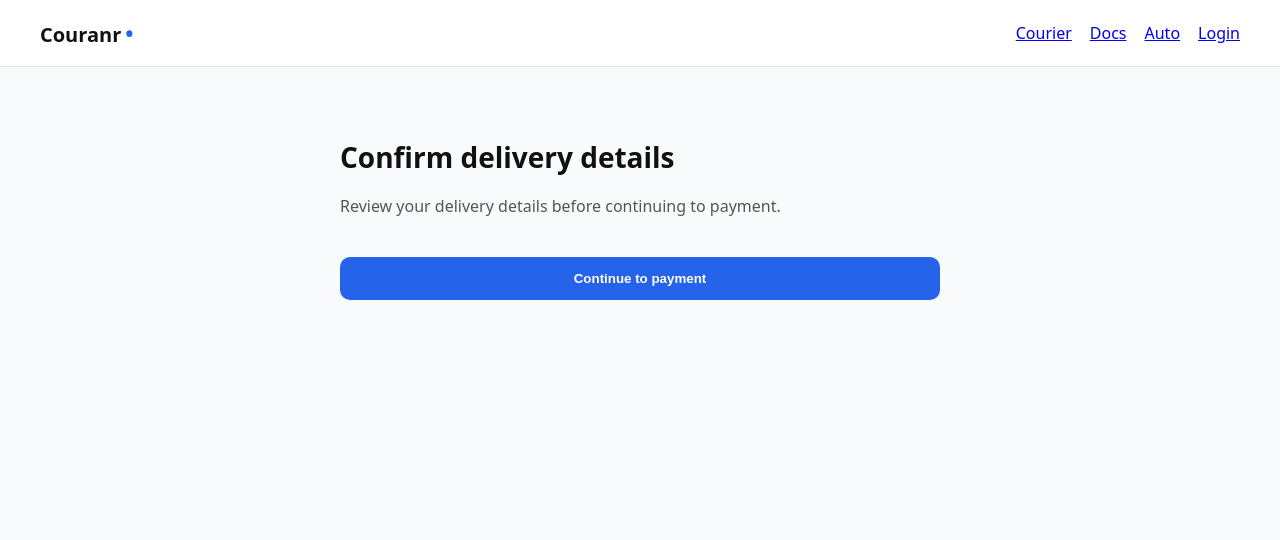
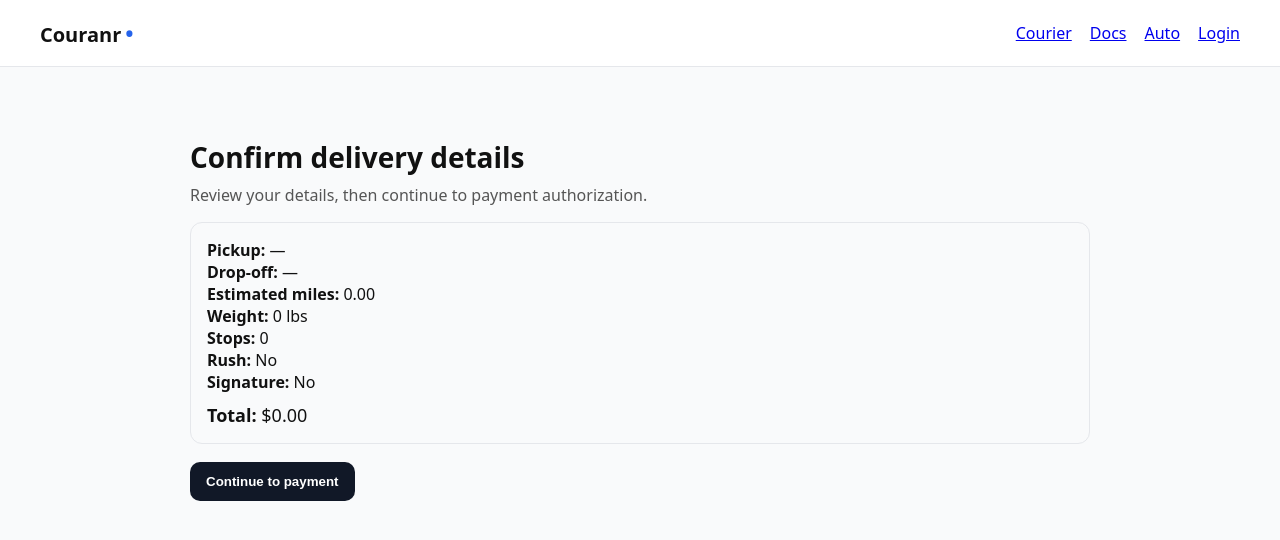
Before and after one commit to kkoly10/couranr-os, a Next.js app: page /courier/checkout in a window 1280 px wide. Shown: the top 540 px of the page. Built offline with nearby package versions, Linux system fonts and the light colour scheme; no server answers.

Commit message:
Update page.tsx

```diff
--- a/app/courier/checkout/page.tsx
+++ b/app/courier/checkout/page.tsx
@@ -1,106 +1,148 @@
 "use client";
 
-export const dynamic = "force-dynamic";
+import { useMemo, useState } from "react";
+import { useRouter, useSearchParams } from "next/navigation";
+import { supabase } from "../../../lib/supabaseClient";
 
-import { useRouter } from "next/navigation";
-import { useState } from "react";
+type CheckoutPayload = {
+  pickupAddress: any;
+  dropoffAddress: any;
+  estimatedMiles: number;
+  weightLbs: number;
+  rush: boolean;
+  signatureRequired: boolean;
+  stops: number;
+  totalCents: number;
+  scheduledAt: string | null;
+};
+
+function num(v: string | null, fallback = 0) {
+  const n = Number(v);
+  return Number.isFinite(n) ? n : fallback;
+}
 
 export default function CourierCheckoutPage() {
   const router = useRouter();
+  const sp = useSearchParams();
+
   const [loading, setLoading] = useState(false);
-  const [error, setError] = useState<string | null>(null);
+  const [err, setErr] = useState<string | null>(null);
 
-  async function proceedToPayment() {
-    try {
+  // Read quote params (your app already passes these in the URL)
+  const price = sp.get("price") ?? "0";
+  const miles = sp.get("miles") ?? "0";
+  const pickup = sp.get("pickup") ?? "";
+  const dropoff = sp.get("dropoff") ?? "";
+  const weight = sp.get("weight") ?? "0";
+  const rush = sp.get("rush") === "1" || sp.get("rush") === "true";
+  const signature = sp.get("signature") === "1" || sp.get("signature") === "true";
+  const stops = sp.get("stops") ?? "0";
+  const scheduledAt = sp.get("scheduledAt"); // optional
+
+  const amountCents = useMemo(() => Math.round(num(price) * 100), [price]);
+
+  // Minimal payload (you can expand this later)
+  const payload: CheckoutPayload = useMemo(
+    () => ({
+      pickupAddress: { address_line: pickup },
+      dropoffAddress: { address_line: dropoff },
+      estimatedMiles: num(miles),
+      weightLbs: num(weight),
+      rush,
+      signatureRequired: signature,
+      stops: num(stops),
+      totalCents: amountCents,
+      scheduledAt: scheduledAt ?? null,
+    }),
+    [pickup, dropoff, miles, weight, rush, signature, stops, amountCents, scheduledAt]
+  );
+
+  async function continueToPayment() {
+    setErr(null);
     setLoading(true);
-      setError(null);
 
-      // NOTE: These values should already exist in your state
-      // Replace with your actual checkout state variables if named differently
-      const payload = {
-        pickupAddress: JSON.parse(
-          decodeURIComponent(
-            new URLSearchParams(window.location.search).get("pickup") || "{}"
-          )
-        ),
-        dropoffAddress: JSON.parse(
-          decodeURIComponent(
-            new URLSearchParams(window.location.search).get("dropoff") || "{}"
-          )
-        ),
-        estimatedMiles: Number(
-          new URLSearchParams(window.location.search).get("miles") || 0
-        ),
-        weightLbs: Number(
-          new URLSearchParams(window.location.search).get("weight") || 0
-        ),
-        rush:
-          new URLSearchParams(window.location.search).get("rush") === "1",
-        signatureRequired:
-          new URLSearchParams(window.location.search).get("signature") === "1",
-        stops: Number(
-          new URLSearchParams(window.location.search).get("stops") || 0
-        ),
-        totalCents: Math.round(
-          Number(
-            new URLSearchParams(window.location.search).get("price") || 0
-          ) * 100
-        ),
-      };
+    // 1) Get session token
+    const { data: sessionRes } = await supabase.auth.getSession();
+    const token = sessionRes.session?.access_token;
 
-      const res = await fetch("/api/delivery/create", {
+    if (!token) {
+      setLoading(false);
+      // API-only enforcement still needs a token, so send user to login
+      router.push(`/login?next=${encodeURIComponent(window.location.pathname + window.location.search)}`);
+      return;
+    }
+
+    // 2) Call API with Bearer token
+    const res = await fetch("/api/delivery/start-checkout", {
       method: "POST",
-        headers: { "Content-Type": "application/json" },
+      headers: {
+        "Content-Type": "application/json",
+        Authorization: `Bearer ${token}`,
+      },
       body: JSON.stringify(payload),
     });
 
     const data = await res.json();
 
     if (!res.ok) {
-        throw new Error(data.error || "Failed to create order");
+      setLoading(false);
+      setErr(data?.error || "Failed to continue to payment");
+      return;
     }
 
-      const { orderId } = data;
+    // 3) Go to payment page with order + clientSecret
+    const qs = new URLSearchParams({
+      orderId: data.orderId,
+      amountCents: String(data.amountCents),
+      clientSecret: data.clientSecret,
+      orderNumber: data.orderNumber,
+    });
 
-      router.push(
-        `/courier/checkout/payment?orderId=${orderId}&price=${
-          payload.totalCents / 100
-        }`
-      );
-    } catch (err: any) {
-      setError(err.message);
     setLoading(false);
-    }
+    router.push(`/courier/checkout/payment?${qs.toString()}`);
   }
 
   return (
-    <div style={{ maxWidth: 600, margin: "0 auto", padding: 24 }}>
-      <h1 style={{ fontSize: 28 }}>Confirm delivery details</h1>
-
-      <p style={{ marginTop: 12, color: "#555" }}>
-        Review your delivery details before continuing to payment.
+    <div style={{ maxWidth: 900, margin: "0 auto", padding: 24 }}>
+      <h1 style={{ fontSize: 28, marginBottom: 8 }}>Confirm delivery details</h1>
+      <p style={{ color: "#555", marginTop: 0 }}>
+        Review your details, then continue to payment authorization.
       </p>
 
-      {error && (
-        <div style={{ color: "red", marginTop: 12 }}>{error}</div>
+      <div style={{ border: "1px solid #e5e7eb", borderRadius: 12, padding: 16, marginTop: 16 }}>
+        <div><strong>Pickup:</strong> {pickup || "—"}</div>
+        <div><strong>Drop-off:</strong> {dropoff || "—"}</div>
+        <div><strong>Estimated miles:</strong> {num(miles).toFixed(2)}</div>
+        <div><strong>Weight:</strong> {num(weight)} lbs</div>
+        <div><strong>Stops:</strong> {num(stops)}</div>
+        <div><strong>Rush:</strong> {rush ? "Yes" : "No"}</div>
+        <div><strong>Signature:</strong> {signature ? "Required" : "No"}</div>
+        <div style={{ marginTop: 10, fontSize: 18 }}>
+          <strong>Total:</strong> ${num(price).toFixed(2)}
+        </div>
+      </div>
+
+      {err && (
+        <div style={{ marginTop: 12, color: "#b91c1c", fontWeight: 600 }}>
+          {err}
+        </div>
       )}
 
       <button
-        onClick={proceedToPayment}
+        onClick={continueToPayment}
         disabled={loading}
         style={{
-          marginTop: 24,
-          padding: "14px 20px",
+          marginTop: 18,
+          padding: "12px 16px",
+          borderRadius: 10,
+          border: "none",
+          background: "#111827",
+          color: "#fff",
           fontWeight: 700,
-          background: "#2563eb",
-          color: "#fff",
-          border: "none",
-          borderRadius: 10,
-          width: "100%",
-          cursor: "pointer",
+          cursor: loading ? "not-allowed" : "pointer",
         }}
       >
-        {loading ? "Creating order…" : "Continue to payment"}
+        {loading ? "Working…" : "Continue to payment"}
       </button>
     </div>
   );
```
Lines whose indentation alone changed are shown as unchanged.
